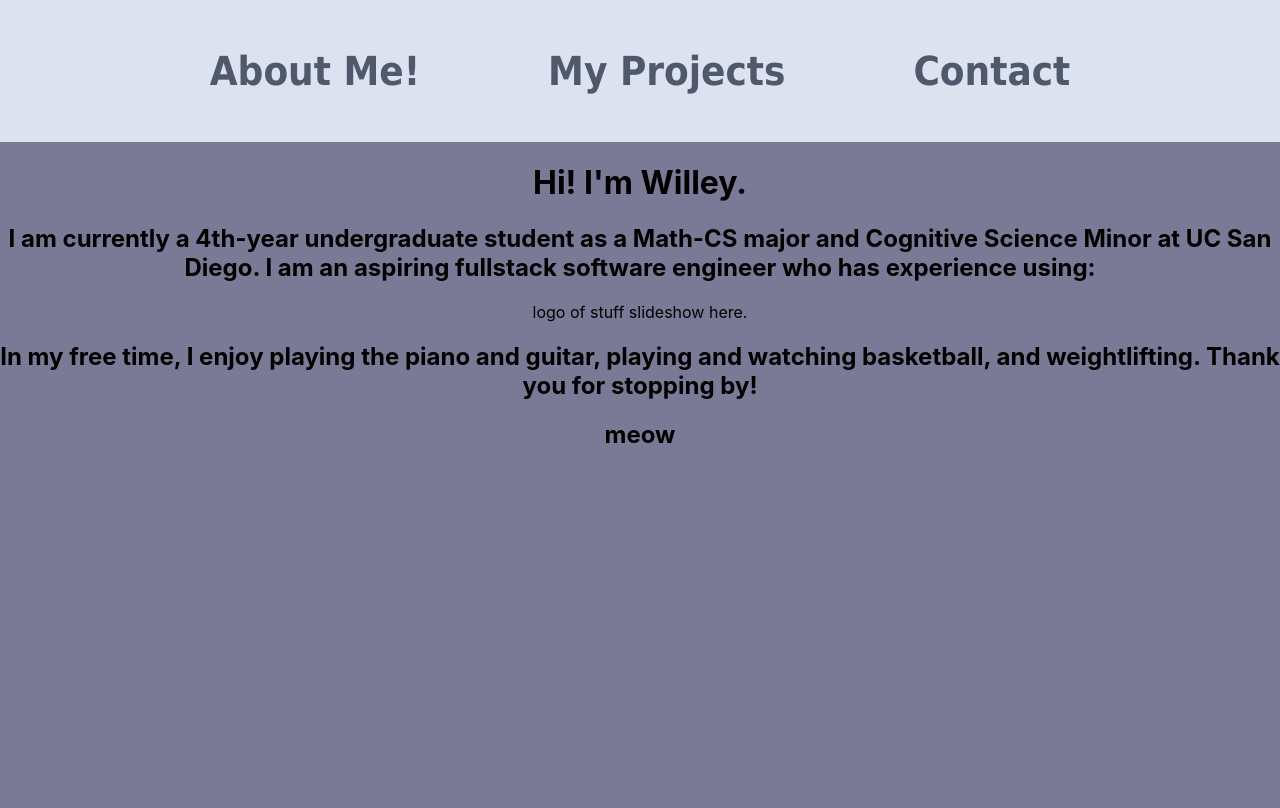
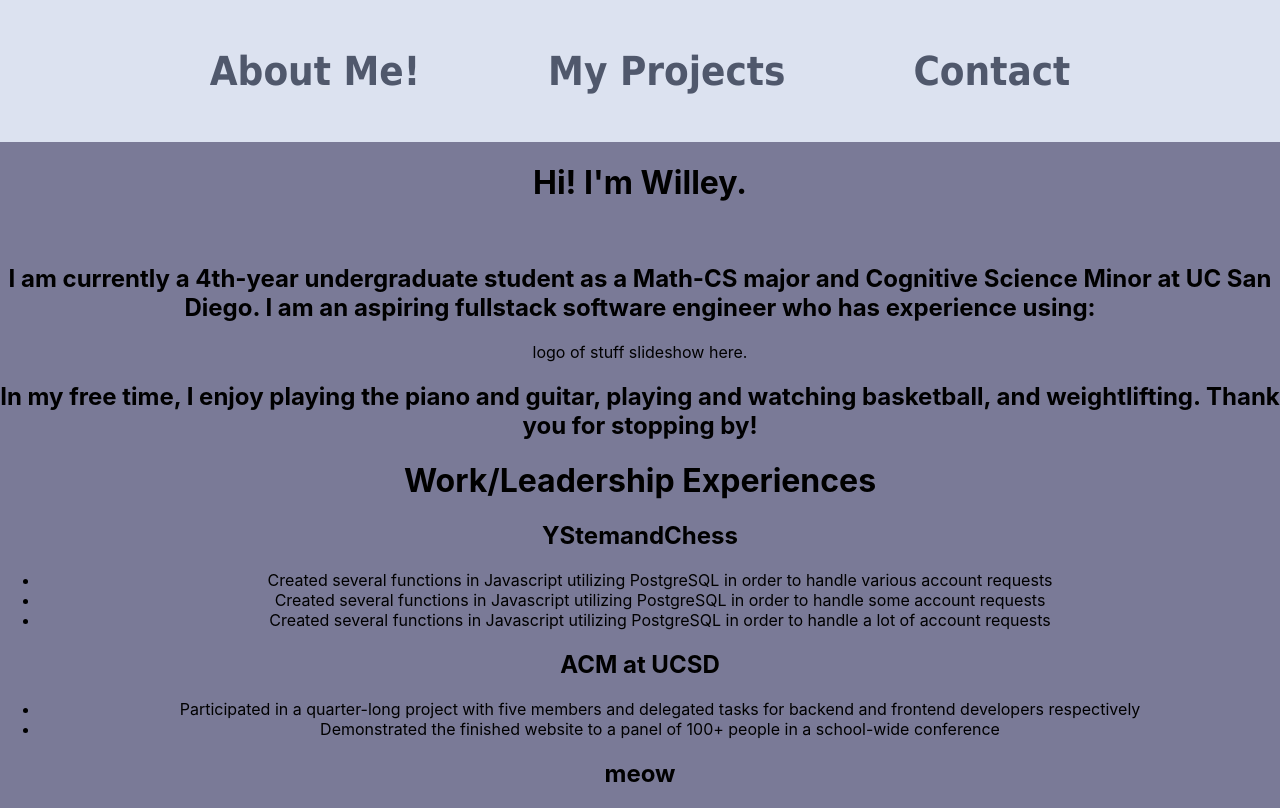
Before and after one commit to willeyzhou1/portfolio, a React (Create React App) app: page / in a window 1280 px wide. Built offline with nearby package versions, Linux system fonts and the light colour scheme.

Commit message:
Added info for About Page

```diff
--- a/src/About/About.css
+++ b/src/About/About.css
@@ -5,3 +5,7 @@ body {
 .introduction {
     font-family: 'Tahoma' sans-serif;
 }
+
+.about .introduction li {
+    list-style: circle;
+}
--- a/src/About/About.js
+++ b/src/About/About.js
@@ -3,10 +3,12 @@ import './About.css';
 
 export default function About() {
     return (
+        <div className='about'>
             <div className='introduction'>
                 <div className='bigTitle'>
                     <h1>Hi! I'm Willey.</h1>
                 </div>
+                <img className='selfPortrait'></img>
                 <div className='description'>
                     <h2>I am currently a 4th-year undergraduate student as a Math-CS major and Cognitive Science Minor at UC San Diego.
                         I am an aspiring fullstack software engineer who has experience using:
@@ -19,5 +21,37 @@ export default function About() {
                     </h2>
                 </div>
             </div>
+
+            <div className='experiences'>
+                <h1>Work/Leadership Experiences</h1>
+
+                <div className='YStemandChess'>
+                    <h2>YStemandChess</h2>
+                    <ul className='yStemPointers'>
+                        <li>
+                            Created several functions in Javascript utilizing PostgreSQL in order to handle various account requests
+                        </li>
+                        <li>
+                            Created several functions in Javascript utilizing PostgreSQL in order to handle some account requests
+                        </li>
+                        <li>
+                            Created several functions in Javascript utilizing PostgreSQL in order to handle a lot of account requests
+                        </li>
+                    </ul>
+                </div>
+
+                <div className='acm'>
+                    <h2>ACM at UCSD</h2>
+                    <ul className='ACMPointers'>
+                        <li>
+                            Participated in a quarter-long project with five members and delegated tasks for backend and frontend developers respectively
+                        </li>
+                        <li>
+                            Demonstrated the finished website to a panel of 100+ people in a school-wide conference
+                        </li>
+                    </ul>
+                </div>
+            </div>
+        </div>
     );
 }
--- a/src/App.js
+++ b/src/App.js
@@ -2,6 +2,7 @@ import React from "react";
 import { BrowserRouter as Router, Routes, Route } from "react-router-dom"
 import NavPage from './NavPage/Navpage.js'
 import About from './About/About.js'
+import Projects from './Projects/Projects.js'
 import './App.css';
 
 function App() {
@@ -11,6 +12,7 @@ function App() {
         <NavPage />
         <Routes>
         <Route path="/" element={<About/>}/>
+        <Route path="/projects" element={<Projects/>}/>
         </Routes>
 
       </Router>
--- a/src/Projects/Projects.js
+++ b/src/Projects/Projects.js
@@ -1,5 +1,4 @@
 import React, { Component } from 'react'
-import { Link, useLocation } from "react-router-dom";
 import './Projects.css';
 
 export default class Projects extends Component {
```
Lines whose indentation alone changed are shown as unchanged.
